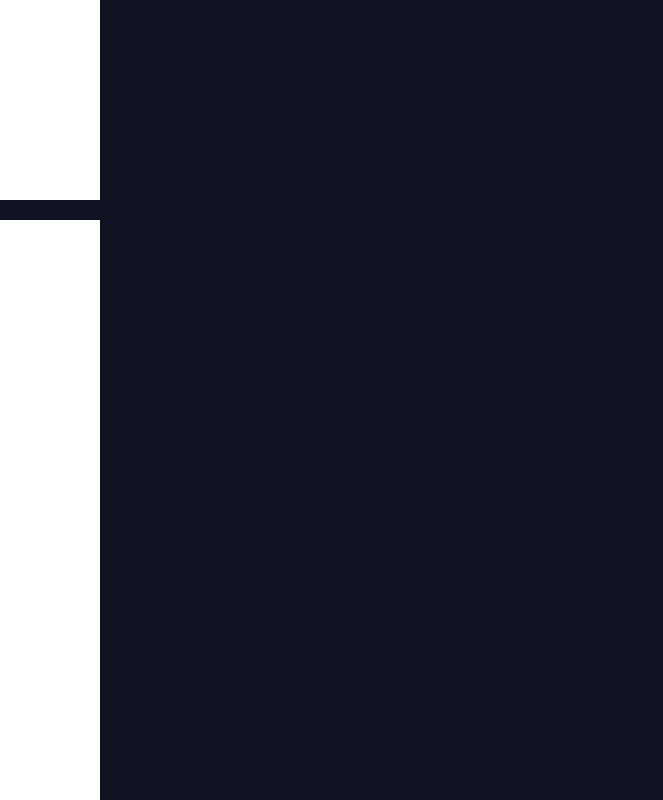
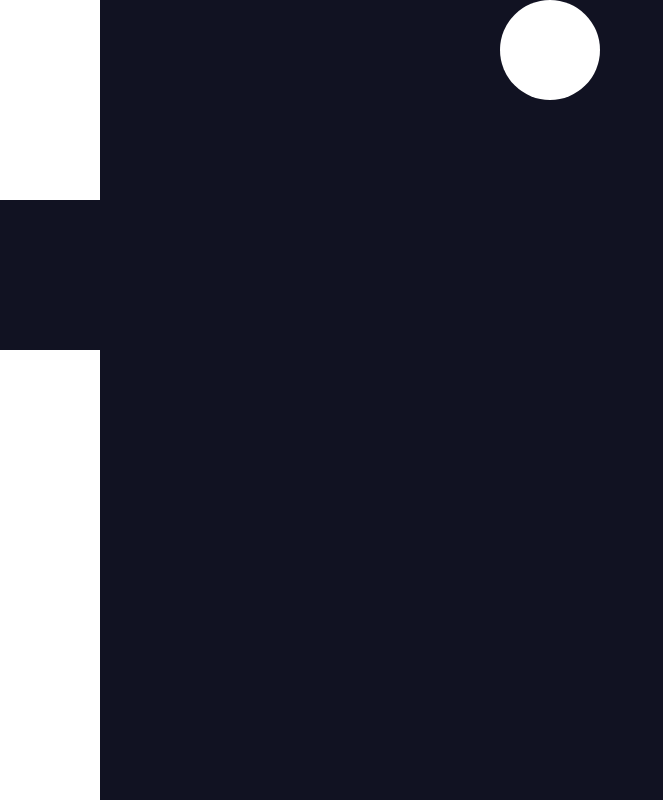
Before and after one commit to mohanamisra/nutopia, a React (Vite) app in the folder PitchyBird/: page / in a window 1280 px wide. Shown: the whole page, without its empty margins (0-663 px from the left). Built offline with nearby package versions, Linux system fonts and the light colour scheme.

Commit message:
Created bird + updated pipe

```diff
--- a/PitchyBird/src/App.css
+++ b/PitchyBird/src/App.css
@@ -5,6 +5,7 @@
 
 .app-container {
   background: #111222;
+  position: relative;
   height: 100vh;
   margin: 0;
   padding: 0;
--- a/PitchyBird/src/App.jsx
+++ b/PitchyBird/src/App.jsx
@@ -1,11 +1,13 @@
 import './App.css'
 import Pipe from "./components/Pipe.jsx"
+import Bird from "./components/Bird.jsx";
 
 function App() {
 
   return (
     <div className = "app-container">
-        <Pipe gapPosition="200px" gapSize="20px"/>
+        <Pipe position="200px" size="150px"/>
+        <Bird size = "100px"/>
     </div>
   )
 }
--- a/PitchyBird/src/components/Bird.jsx
+++ b/PitchyBird/src/components/Bird.jsx
@@ -1,8 +1,18 @@
 import React from 'react';
 
-const Bird = () => {
+const Bird = ({size}) => {
+    const birdStyles = {
+        container: {
+            borderRadius: '50%',
+            backgroundColor: "white",
+            position: "absolute",
+            width: size,
+            height: size,
+            left: "500px"
+        }
+    }
     return (
-        <div>
+        <div className = "bird-container" style={birdStyles.container}>
 
         </div>
     );
--- a/PitchyBird/src/components/Pipe.jsx
+++ b/PitchyBird/src/components/Pipe.jsx
@@ -1,17 +1,18 @@
 import React from 'react';
 
-const Pipe = ({gapSize, gapPosition}) => {
+const Pipe = ({size, position}) => {
     const pipeStyle = {
         container: {
             width: "100px",
             height: "100%",
             backgroundColor: "white",
+            position: "absolute",
         },
         gap: {
-            height: gapSize,
+            height: size,
             backgroundColor: "#111222",
             position: "relative",
-            top: gapPosition,
+            top: position,
         }
     }
 
```
